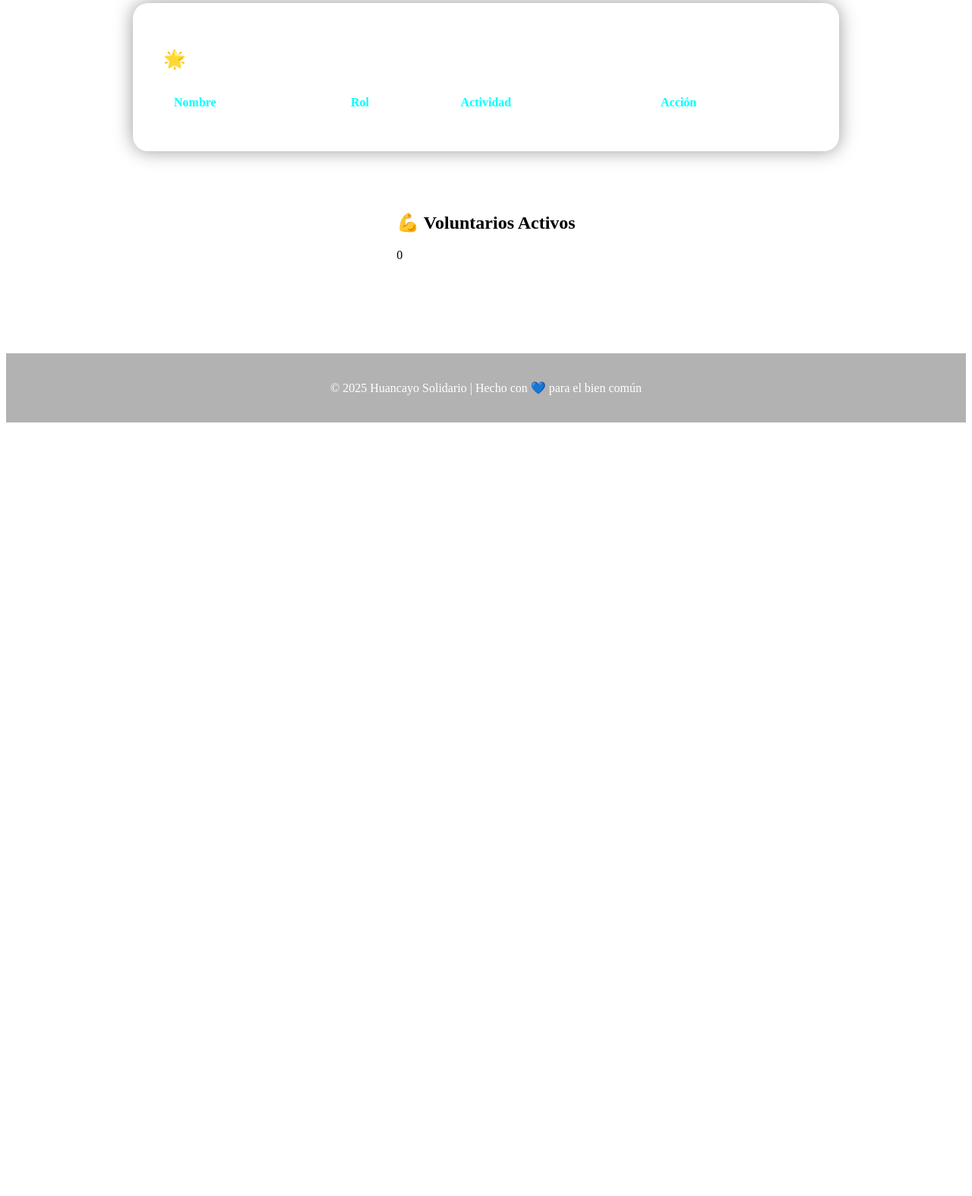
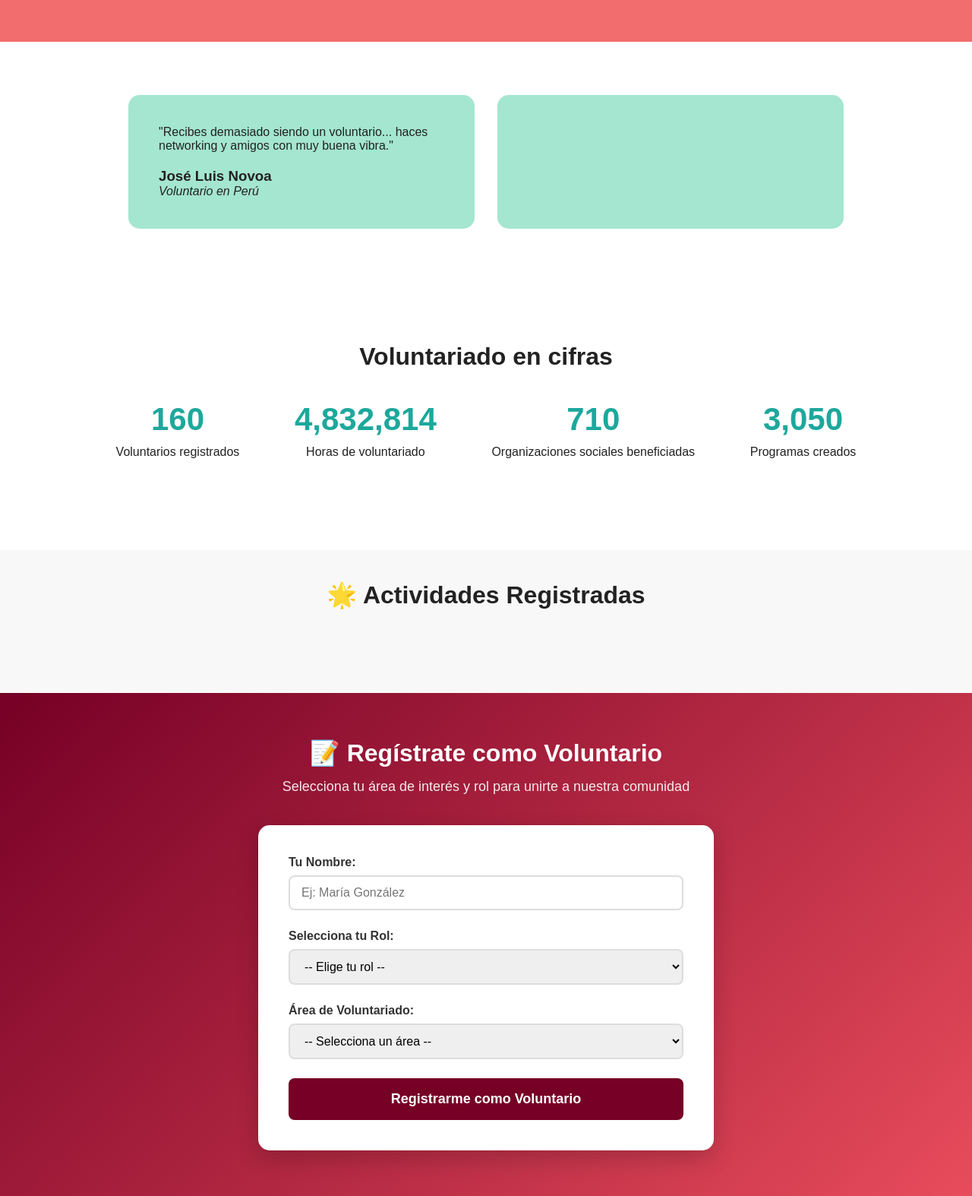
Before and after one commit to jesusangel13/ProgramacionWEB_HuancayoSolidario, a FastAPI app: template templates/index.html in a window 1280 px wide. Shown: the part 801-2375 px from the top of the page at 76% size. Before the commit the page ends 1357 px from the top, so only its background shows below. Run offline with FastAPI, Linux system fonts and the light colour scheme; the template is opened without the code that fills it, so the values that code supplies are empty; parts of the project's set-up code (start-up, migrations or seed data) failed here and were passed over.

Commit message:
Add files via upload

```diff
--- a/templates/index.html
+++ b/templates/index.html
@@ -1,93 +1,163 @@
 <!DOCTYPE html>
 <html lang="es">
 <head>
-  <meta charset="UTF-8">
-  <meta name="viewport" content="width=device-width, initial-scale=1.0">
-  <title>Huancayo Solidario 🌎</title>
-  <link rel="stylesheet" href="/static/style.css">
+    <meta charset="UTF-8">
+    <meta name="viewport" content="width=device-width, initial-scale=1.0">
+    <title>Huancayo Solidario</title>
+    <link rel="stylesheet" href="/static/css/style.css">
+    <link rel="stylesheet" href="https://cdnjs.cloudflare.com/ajax/libs/font-awesome/6.4.0/css/all.min.css">
 </head>
 <body>
 
-  <!-- 🎥 VIDEO DE FONDO -->
-  <video id="bg-video" autoplay muted loop playsinline>
-    <source src="/static/Animated RGB 4K Wallpaper - Gravity Falls - Audio Responsive.mp4" type="video/mp4">
-  </video>
+    <!-- NAVBAR MEJORADO -->
+    <header class="navbar">
+        <div class="logo">
+            <span>Huancayo Solidario</span>
+        </div>
 
-  <canvas id="particles"></canvas>
-  <div class="overlay"></div>
+        <nav>
+            <ul class="nav-links">
+                <li><a href="#">Sobre Nosotros</a></li>
+                <li><a href="#">Personas</a></li>
+                <li><a href="#">Organizaciones</a></li>
+                <li><a href="#">Empresas</a></li>
 
-  <!-- 🌐 NAVBAR FIJA -->
-  <nav class="navbar">
-    <h2 class="logo">💙 Huancayo Solidario</h2>
-    <ul>
-      <li><a href="#inicio">Inicio</a></li>
-      <li><a href="#actividades">Actividades</a></li>
-      <li><a href="#voluntarios">Voluntarios</a></li>
-      <li><a href="/loginregister" class="login-btn">Iniciar Sesión</a></li>
-    </ul>
-  </nav>
+                <!-- Menú para usuarios NO logueados -->
+                <div id="guestMenu" class="nav-menu">
+                    <li><a href="/login">Iniciar Sesión</a></li>
+                    <li><a class="btn" href="/register-page">Registrarse</a></li>
+                </div>
 
-  <!-- 🏠 HEADER PRINCIPAL -->
-  <header id="inicio">
-    <h1>Huancayo Solidario</h1>
-    <p>Unidos por un cambio real 💙</p>
-  </header>
+                <!-- Menú para usuarios SÍ logueados -->
+                <div id="userMenu" class="nav-menu" style="display: none;">
+                    <li class="user-dropdown">
+                        <a href="#" class="user-icon">
+                            <i class="fas fa-user-circle"></i>
+                            <span id="usernameDisplay"></span>
+                            <i class="fas fa-chevron-down"></i>
+                        </a>
+                        <div class="dropdown-menu">
+                            <a href="/profile"><i class="fas fa-user"></i> Mi Perfil</a>
+                            <a href="/my-activities"><i class="fas fa-tasks"></i> Mis Actividades</a>
+                            <a href="/settings"><i class="fas fa-cog"></i> Configuración</a>
+                            <div class="dropdown-divider"></div>
+                            <a href="/logout" class="logout-btn"><i class="fas fa-sign-out-alt"></i> Cerrar Sesión</a>
+                        </div>
+                    </li>
+                </div>
+            </ul>
+        </nav>
+    </header>
 
-  <!-- 🧱 CONTENIDO PRINCIPAL -->
-  <main>
-    <!-- FORMULARIO -->
-    <section id="actividades" class="form-card fade-in">
-      <h2>Registra tu ayuda 🤝</h2>
-      <form action="/register" method="post">
-        <input type="text" name="name" placeholder="Tu nombre completo" required>
-        <select name="role" required>
-          <option value="">Selecciona tu rol</option>
-          <option value="Voluntario">Voluntario</option>
-          <option value="Organización">Organización</option>
-        </select>
-        <textarea name="activity" rows="3" placeholder="Describe tu actividad solidaria..." required></textarea>
-        <button type="submit" class="btn">Registrar participación</button>
-      </form>
+    <!-- HERO -->
+    <section class="hero">
+        <div class="hero-text">
+            <h1>Descubre tu forma de ayudar</h1>
+            <p>Encuentra el voluntariado ideal para ti.</p>
+        </div>
+        <div class="hero-img"></div>
     </section>
 
-    <!-- TABLA DE ACTIVIDADES -->
-    <section class="activities-card fade-in">
-      <h2>🌟 Actividades Registradas</h2>
-      <table>
-        <thead>
-          <tr>
-            <th>Nombre</th>
-            <th>Rol</th>
-            <th>Actividad</th>
-            <th>Acción</th>
-          </tr>
-        </thead>
-        <tbody>
-          {% for a in activities %}
-          <tr>
-            <td>{{ a.name }}</td>
-            <td>{{ a.role }}</td>
-            <td>{{ a.activity }}</td>
-            <td><a href="/delete/{{ a.id }}" class="delete-btn">🗑️</a></td>
-          </tr>
-          {% endfor %}
-        </tbody>
-      </table>
+    <!-- COMO AYUDAR -->
+    <section class="help-section">
+        <h2>¿Cómo quieres ayudar?</h2>
+        <div class="help-tabs">
+            <button class="active">QUIERO SER VOLUNTARIO</button>
+            <button>QUIERO DONAR BIENES</button>
+            <button>QUIERO DONAR DINERO</button>
+        </div>
+        <div class="help-icons">
+            <div class="box"><p>Niños y Jóvenes</p></div>
+            <div class="box"><p>Adulto Mayor</p></div>
+            <div class="box"><p>Animales</p></div>
+            <div class="box"><p>Medio Ambiente</p></div>
+            <div class="box"><p>Educación</p></div>
+            <div class="box"><p>Salud</p></div>
+            <div class="box"><p>Arte y Cultura</p></div>
+            <div class="box"><p>Construcción</p></div>
+            <div class="box"><p>Otros</p></div>
+        </div>
     </section>
 
-    <!-- 🔢 CONTADOR DE VOLUNTARIOS -->
-    <section id="voluntarios" class="counter-section fade-in">
-      <h2>💪 Voluntarios Activos</h2>
-      <div id="counter" data-target="187">0</div>
+    <!-- TESTIMONIOS -->
+    <section class="testimonios">
+        <div class="card">
+            <p>"Recibes demasiado siendo un voluntario... haces networking y amigos con muy buena vibra."</p>
+            <h3>José Luis Novoa</h3>
+            <span>Voluntario en Perú</span>
+        </div>
+        <div class="card img-card"></div>
     </section>
-  </main>
 
-  <!-- ⚙️ PIE DE PÁGINA -->
-  <footer>
-    <p>© 2025 Huancayo Solidario | Hecho con 💙 para el bien común</p>
-  </footer>
+    <!-- MÉTRICAS -->
+    <section class="metrics">
+        <h2>Voluntariado en cifras</h2>
+        <div class="numbers">
+            <div><h3 class="counter" data-target="160">0</h3><p>Voluntarios registrados</p></div>
+            <div><h3 class="counter" data-target="4832814">0</h3><p>Horas de voluntariado</p></div>
+            <div><h3 class="counter" data-target="710">0</h3><p>Organizaciones sociales beneficiadas</p></div>
+            <div><h3 class="counter" data-target="3050">0</h3><p>Programas creados</p></div>
+        </div>
+    </section>
 
-  <audio id="bg-music" src="/static/music.mp3" loop></audio>
-  <script src="/static/script.js"></script>
+    <!-- ACTIVIDADES -->
+    <section class="activities">
+        <h2>🌟 Actividades Registradas</h2>
+        <div class="activities-grid" id="activitiesGrid">
+            <!-- Las actividades se cargarán dinámicamente aquí -->
+        </div>
+    </section>
+
+    <!-- NUEVO: FORMULARIO DE REGISTRO DE VOLUNTARIADO -->
+    <section class="volunteer-form-section">
+        <div class="container">
+            <h2>📝 Regístrate como Voluntario</h2>
+            <p>Selecciona tu área de interés y rol para unirte a nuestra comunidad</p>
+
+            <form class="volunteer-form" id="volunteerForm">
+                <div class="form-group">
+                    <label for="volunteerName">Tu Nombre:</label>
+                    <input type="text" id="volunteerName" name="name" required placeholder="Ej: María González">
+                </div>
+
+                <div class="form-group">
+                    <label for="volunteerRole">Selecciona tu Rol:</label>
+                    <select id="volunteerRole" name="role" required>
+                        <option value="">-- Elige tu rol --</option>
+                        <option value="Voluntario">Voluntario</option>
+                        <option value="Coordinador">Coordinador</option>
+                        <option value="Instructor">Instructor</option>
+                    </select>
+                </div>
+
+                <div class="form-group">
+                    <label for="volunteerActivity">Área de Voluntariado:</label>
+                    <select id="volunteerActivity" name="activity" required>
+                        <option value="">-- Selecciona un área --</option>
+                        <option value="Niños y Jóvenes">Niños y Jóvenes</option>
+                        <option value="Adulto Mayor">Adulto Mayor</option>
+                        <option value="Animales">Animales</option>
+                        <option value="Medio Ambiente">Medio Ambiente</option>
+                        <option value="Educación">Educación</option>
+                        <option value="Salud">Salud</option>
+                        <option value="Arte y Cultura">Arte y Cultura</option>
+                        <option value="Construcción">Construcción</option>
+                        <option value="Otros">Otros</option>
+                    </select>
+                </div>
+
+                <button type="submit" class="submit-volunteer-btn">
+                    <span class="btn-text">Registrarme como Voluntario</span>
+                    <div class="btn-loader">
+                        <div class="loader-dot"></div>
+                        <div class="loader-dot"></div>
+                        <div class="loader-dot"></div>
+                    </div>
+                </button>
+            </form>
+        </div>
+    </section>
+
+    <script src="/static/script/script.js"></script>
 </body>
 </html>
```
Also changed, not shown: templates/login.html (added, +80 -0 lines), templates/register.html (added, +114 -0 lines).
